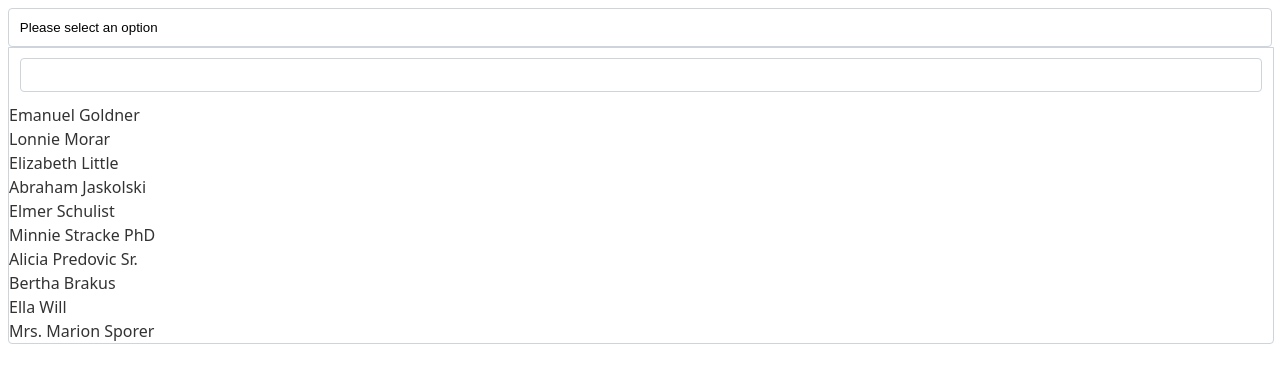
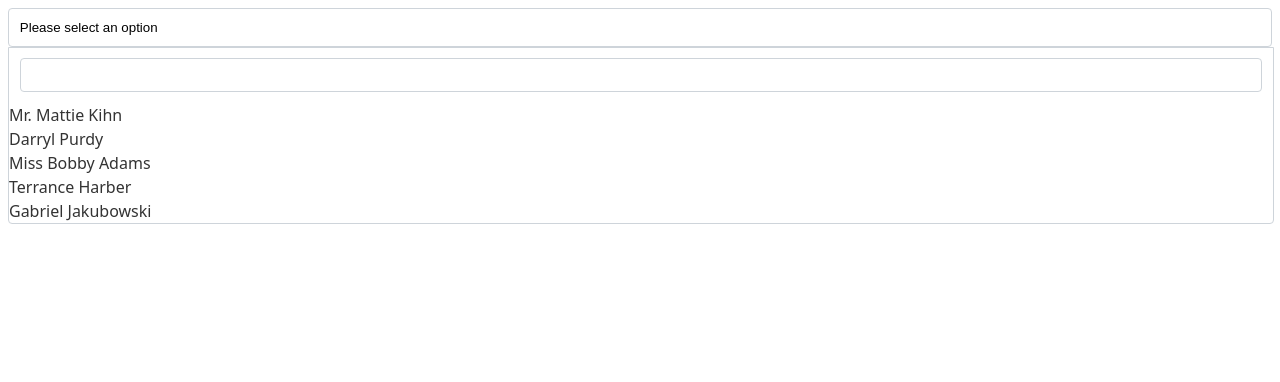
Before and after one commit to Damo1155/Searchbox, a React app: page / in a window 1280 px wide. Both pictures are taken after a click on the button "Please select an option". Shown: the top 382 px of the page. Built offline with nearby package versions, Linux system fonts and the light colour scheme.

Commit message:
Rename of fields. Rename of files to be easier to interpret. Logic added to support displaying the selected value.

```diff
--- a/src/Development/App.tsx
+++ b/src/Development/App.tsx
@@ -1,5 +1,7 @@
-import React from "react";
+import React, { useState } from "react";
 import { faker } from "@faker-js/faker";
+
+faker.seed(1234);
 
 // Types
 import { SearchBoxOption } from "../TS/Types/ListBoxItem";
@@ -8,15 +10,29 @@ import { SearchBoxOption } from "../TS/Types/ListBoxItem";
 import { SearchBox } from "../TS/SearchBox";
 
 export const App = () => {
+    const [selectedValue, setSelectedValue] = useState<string | undefined>(undefined);
+    return <SearchBox value={selectedValue} options={listboxOptions} onSelect={setSelectedValue}  />;
+};
 
-    const options: Array<SearchBoxOption> = [];
-
-    for (let index = 0; index < 10; index++) {
-        options.push({
-            text: faker.name.fullName(),
-            value: faker.datatype.uuid()
-        });
-    }
-
-    return <SearchBox options={options} />;
-};
+const listboxOptions: Array<SearchBoxOption> = [
+    {
+        id: faker.datatype.uuid(),
+        name: faker.name.fullName()
+    },
+    {
+        id: faker.datatype.uuid(),
+        name: faker.name.fullName()
+    },
+    {
+        id: faker.datatype.uuid(),
+        name: faker.name.fullName()
+    },
+    {
+        id: faker.datatype.uuid(),
+        name: faker.name.fullName()
+    },
+    {
+        id: faker.datatype.uuid(),
+        name: faker.name.fullName()
+    },
+];
--- /dev/null
+++ b/src/TS/Components/Button.tsx
@@ -0,0 +1,36 @@
+import React, { HTMLProps } from "react";
+
+// Types
+import { SearchBoxOption } from "../Types/ListBoxItem";
+
+type ListboxProps = {
+    open: boolean;
+    value?: string;
+    disabled?: boolean;
+    placeholder: string;
+    options: Array<SearchBoxOption>;
+    onToggle: (state: boolean) => void;
+};
+
+export const Button = ({
+    open,
+    value,
+    options,
+    onToggle,
+    disabled,
+    placeholder
+}: ListboxProps) => {
+    const selectedOption = options.find((option) => option.id === value);
+
+    return (
+        <button
+            aria-controls=""
+            disabled={disabled}
+            aria-haspopup={true}
+            className="sb-selection"
+            onClick={() => onToggle(!open)}
+        >
+            {selectedOption?.name ?? placeholder}
+        </button>
+    );
+};
--- a/src/TS/Components/Listbox.tsx
+++ b/src/TS/Components/Listbox.tsx
@@ -1,31 +1,40 @@
-import React, { HTMLProps } from "react";
+// Accessibility Example    :   https://www.w3.org/WAI/ARIA/apg/patterns/listbox/
+
+import React from "react";
 
 // Types
 import { SearchBoxOption } from "../Types/ListBoxItem";
 
 type ListboxProps = {
-    open: boolean;
-    disabled?: boolean;
-    placeholder: string;
-    onToggle: (state: boolean) => void;
-    value?: SearchBoxOption | Array<SearchBoxOption>;
+    value?: string | Array<string>;
+    onSelect: (id?: string) => void;
+    options: Array<SearchBoxOption>;
 };
 
 export const Listbox = ({
-    open,
-    onToggle,
-    disabled,
-    placeholder
+    value,
+    options,
+    onSelect,
 }: ListboxProps) => {
+    const validateSelection = (id: string) => {
+        onSelect(value !== id ? id : undefined);
+    };
+
     return (
-        <button
-            aria-controls=""
-            disabled={disabled}
-            aria-haspopup={true}
-            className="sb-selection"
-            onClick={() => onToggle(!open)}
-        >
-            {placeholder}
-        </button>
+        <div className="results" dir="ltr">
+            <ul className="result-groups" role="listbox">
+                {options.map((option) => (
+                    <li
+                        role="option"
+                        key={option.id}
+                        className="group"
+                        aria-selected={false}
+                        onClick={() => validateSelection(option.id)}
+                    >
+                        {option.name}
+                    </li>
+                ))}
+            </ul>
+        </div>
     );
-};
+}
--- a/src/TS/Components/ListboxOptions.tsx
+++ /dev/null
@@ -1,25 +0,0 @@
-// Accessibility Example    :   https://www.w3.org/WAI/ARIA/apg/patterns/listbox/
-
-import React from "react";
-
-// Types
-import { SearchBoxOption } from "../Types/ListBoxItem";
-
-type ListboxOptionsProps = {
-    options: Array<SearchBoxOption>;
-    value?: SearchBoxOption | Array<SearchBoxOption>;
-};
-
-export const ListboxOptions = ({
-    options,
-}: ListboxOptionsProps) => {
-    return (
-        <div className="results" dir="ltr">
-            <ul className="result-groups" role="listbox">
-                {options.map((option) => (
-                    <li key={option.value} className="group" role="option" aria-selected={false}>{option.text}</li>
-                ))}
-            </ul>
-        </div>
-    );
-}
--- a/src/TS/SearchBox.tsx
+++ b/src/TS/SearchBox.tsx
@@ -1,28 +1,28 @@
-import React, { ChangeEventHandler, useId, useState } from "react";
+import React, { useState } from "react";
 
 // Types
 import { SearchBoxOption } from "./Types/ListBoxItem";
 
 // Components
 import { Input } from "./Components/Input";
+import { Button } from "./Components/Button";
 import { Listbox } from "./Components/Listbox";
-import { ListboxOptions } from "./Components/ListboxOptions";
 
 type SearchBoxProps = {
     id?: string;
+    value?: string;
     placeholder?: string;
     options: Array<SearchBoxOption>;
-    value?: SearchBoxOption | Array<SearchBoxOption>;
+    onSelect: (id?: string) => void;
 };
 
 export const SearchBox = ({
     id,
     value,
     options,
+    onSelect,
     placeholder = "Please select an option",
 }: SearchBoxProps) => {
-    const componentId = id ?? useId();
-
     const [open, setOpen] = useState<boolean>(false);
     const [modifiedOptions, setModifiedOptions] = useState<Array<SearchBoxOption>>(options);
 
@@ -33,12 +33,12 @@ export const SearchBox = ({
 
     return (
         <div className="searchbox">
-            <Listbox placeholder={placeholder} open={open} onToggle={setOpen} value={value} />
+            <Button placeholder={placeholder} open={open} options={options} onToggle={setOpen} value={value} />
 
             {open && (
                 <div className="results-container">
                     <Input onUpdate={onUpdate} />
-                    <ListboxOptions value={value} options={modifiedOptions} />
+                    <Listbox value={value} options={modifiedOptions} onSelect={onSelect} />
                 </div>
             )}
         </div>
@@ -49,7 +49,7 @@ export const filterSearchOptions = (value: string, originalOptions: Array<Search
     let filteredOptions = originalOptions;
 
     if (value !== null && value !== undefined) {
-        filteredOptions = originalOptions.filter((option) => option.text.toLowerCase().includes(value.toLowerCase()));
+        filteredOptions = originalOptions.filter((option) => option.name.toLowerCase().includes(value.toLowerCase()));
     }
 
     return filteredOptions;
--- a/src/TS/Types/ListBoxItem.ts
+++ b/src/TS/Types/ListBoxItem.ts
@@ -5,6 +5,6 @@ export type SearchBoxGroups = {
 };
 
 export type SearchBoxOption = {
-	text: string;
-	value: string;
+	id: string;
+	name: string;
 };
```
Also changed, not shown: 1 other file (tests, documents, lock files or other folders).
